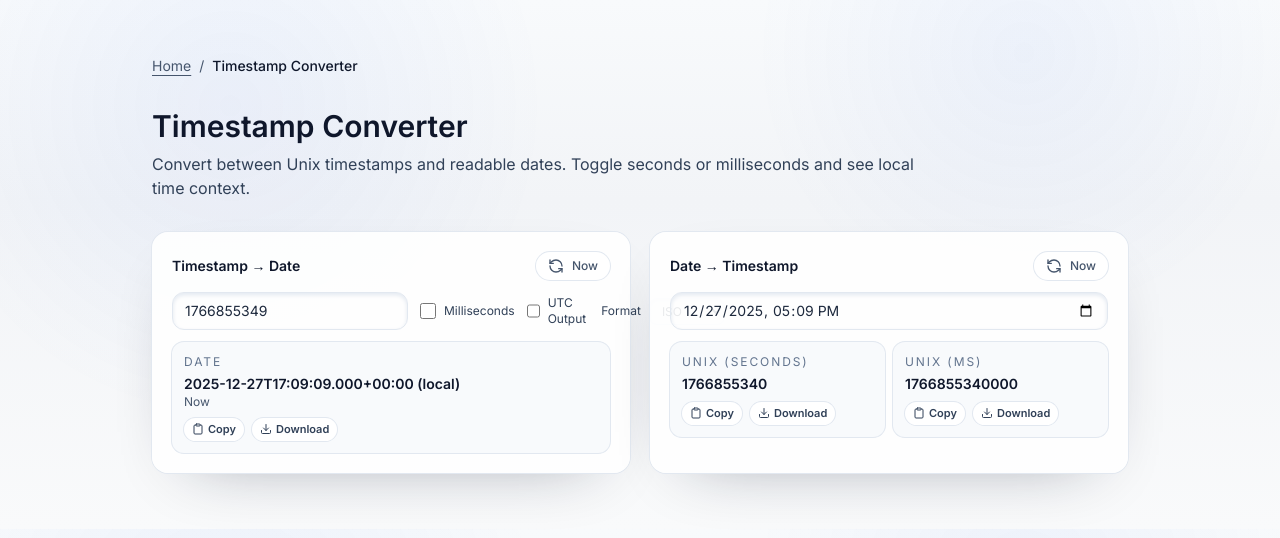
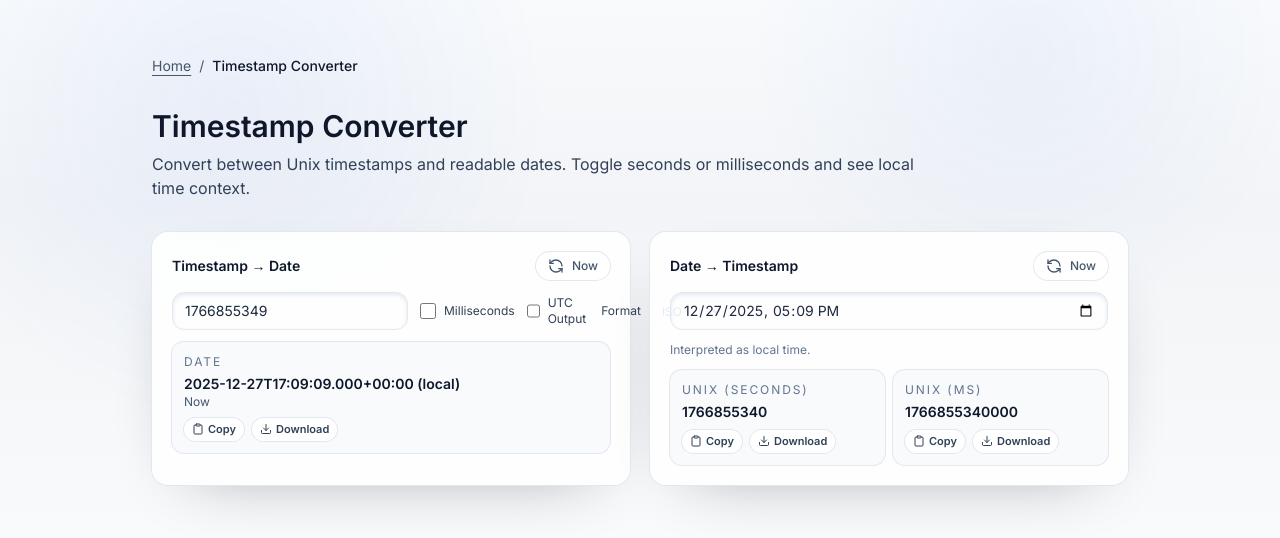
Before and after one commit to ChainPix/custom-website, a Next.js app: page /timestamp-converter in a window 1280 px wide. Shown: the top 538 px of the page. Built offline with nearby package versions, Linux system fonts and the light colour scheme; no server answers.

Commit message:
Handled the datetime-local timezone trap by parsing it explicitly as local time and adding a small UI note

```diff
--- a/app/(tools)/timestamp-converter/TIMESTAMP_CONVERTER.md
+++ b/app/(tools)/timestamp-converter/TIMESTAMP_CONVERTER.md
@@ -23,3 +23,4 @@
 ## Notes
 - Warning messaging is derived from input via `useMemo` to avoid side effects during render.
 - UTC toggle now formats locale output using `Intl.DateTimeFormat(..., { timeZone: "UTC" })`, and ISO output uses Zulu or local offset variants.
+- `datetime-local` is parsed explicitly as local time, and the UI calls that out to avoid timezone ambiguity.
--- a/app/(tools)/timestamp-converter/client.tsx
+++ b/app/(tools)/timestamp-converter/client.tsx
@@ -22,6 +22,25 @@ const formatDate = (d: Date, showUtc: boolean, format: "iso" | "locale") => {
     return new Intl.DateTimeFormat(undefined, { dateStyle: "medium", timeStyle: "medium", timeZone: "UTC" }).format(d);
   }
   return d.toLocaleString();
+};
+
+const parseLocalDateTime = (value: string) => {
+  const trimmed = value.trim();
+  if (!trimmed) return null;
+  const [datePart, timePart] = trimmed.split("T");
+  if (!datePart || !timePart) return null;
+  const [yearStr, monthStr, dayStr] = datePart.split("-");
+  const [hourStr, minuteStr, secondStr = "0"] = timePart.split(":");
+  const year = Number(yearStr);
+  const month = Number(monthStr);
+  const day = Number(dayStr);
+  const hour = Number(hourStr);
+  const minute = Number(minuteStr);
+  const second = Number(secondStr);
+  if ([year, month, day, hour, minute, second].some((part) => Number.isNaN(part))) return null;
+  const date = new Date(year, month - 1, day, hour, minute, second);
+  if (Number.isNaN(date.getTime())) return null;
+  return date;
 };
 
 export default function TimestampConverterClient() {
@@ -63,8 +82,8 @@ export default function TimestampConverterClient() {
 
   const dateResult = useMemo(() => {
     if (!dateInput) return { error: "Enter a date/time", tsSec: "", tsMs: "" };
-    const d = new Date(dateInput);
-    if (Number.isNaN(d.getTime())) return { error: "Invalid date", tsSec: "", tsMs: "" };
+    const d = parseLocalDateTime(dateInput);
+    if (!d) return { error: "Invalid date", tsSec: "", tsMs: "" };
     return {
       error: "",
       tsSec: Math.floor(d.getTime() / 1000).toString(),
@@ -242,6 +261,7 @@ export default function TimestampConverterClient() {
             onChange={(event) => setDateInput(event.target.value)}
             className="w-full rounded-xl border border-slate-200 px-3 py-2 text-sm text-slate-800 shadow-inner shadow-slate-200 focus:border-slate-400 focus:outline-none focus:ring-2 focus:ring-slate-200"
           />
+          <p className="text-xs text-slate-500">Interpreted as local time.</p>
           {dateResult.error ? (
             <p className="text-sm font-medium text-amber-600">{dateResult.error}</p>
           ) : (
```
